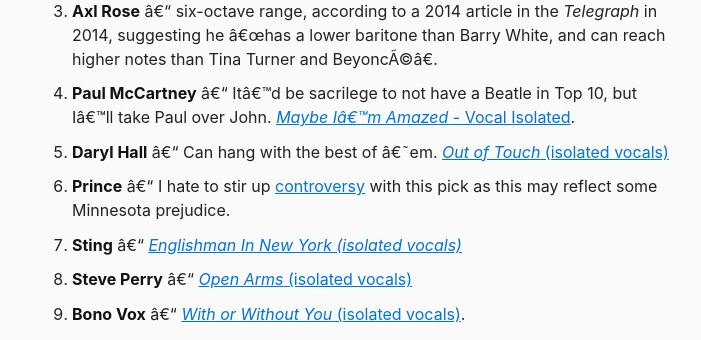
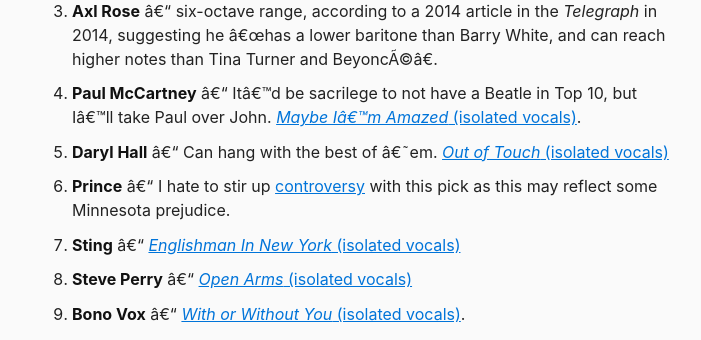
Before and after one commit to berensp/berensp.github.io, a Jekyll site: the page built from _posts/2024-02-11-top-vocalists.md, in a window 1280 px wide. Shown: the part 587-927 px from the top of the page, without its empty margins (288-989 px from the left). Built offline with Jekyll 4.4.1, drawn with Linux system fonts in a browser that asks for light colours; a script that is not in the unit is left out.

Commit message:
Update 2024-02-11-top-vocalists.md

```diff
--- a/_posts/2024-02-11-top-vocalists.md
+++ b/_posts/2024-02-11-top-vocalists.md
@@ -14,10 +14,10 @@
 1. **Freddie Mercury** – Decidedly #1 with his [full four-octave vocal range](https://music.youtube.com/watch?v=KHYjIIJ14MI&feature=share). I guess more rock vocalists ought to be opera-trained.
 2. **Robert Plant** – a legend and [here are six isolated vocal tracks lend credence](https://faroutmagazine.co.uk/robert-plant-led-zeppelin-isolated-vocal-greatest-singer-ever/)
 3. **Axl Rose** – six-octave range, according to a 2014 article in the *Telegraph* in 2014, suggesting he "has a lower baritone than Barry White, and can reach higher notes than Tina Turner and Beyoncé".
-4. **Paul McCartney** – It'd be sacrilege to not have a Beatle in Top 10, but I'll take Paul over John. [*Maybe I'm Amazed* - Vocal Isolated](https://music.youtube.com/watch?v=WeeNPLh2_qQ&feature=share).
+4. **Paul McCartney** – It'd be sacrilege to not have a Beatle in Top 10, but I'll take Paul over John. [*Maybe I'm Amazed* (isolated vocals)](https://music.youtube.com/watch?v=WeeNPLh2_qQ&feature=share).
 5. **Daryl Hall** – Can hang with the best of 'em. [*Out of Touch* (isolated vocals)](https://youtu.be/AeAkYS9WqrM)
 6. **Prince** – I hate to stir up [controversy](https://www.youtube.com/watch?v=4gazNwzC4H0) with this pick as this may reflect some Minnesota prejudice.
-7. **Sting** – [*Englishman In New York (isolated vocals)*](https://music.youtube.com/watch?v=NnMlmREHTFQ&feature=share)
+7. **Sting** – [*Englishman In New York* (isolated vocals)](https://music.youtube.com/watch?v=NnMlmREHTFQ&feature=share)
 8. **Steve Perry** – [*Open Arms* (isolated vocals)](https://music.youtube.com/watch?v=OVTnzvJ4en4&si=TLLy4bKSSQBCvOoB)
 9. **Bono Vox** – [*With or Without You* (isolated vocals)](https://music.youtube.com/watch?v=OWtVX2gbi4g&si=fdkBQ0X8UTXcbu1a).
 10. **Van the Man** - incredibly versatility and power. [*Brown-eyed Girl* (isolated vocals)](https://music.youtube.com/watch?v=pTcMgBsXHPc&si=vAOtAb-iL_A9ljI2).
```
